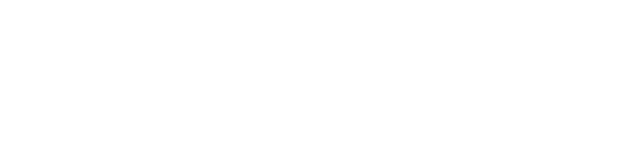
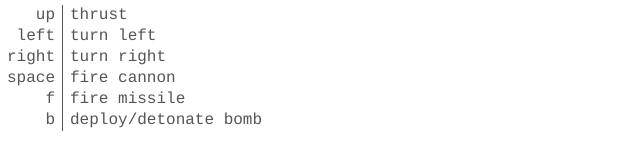
Before and after one commit to TheNickestNick/nickaceves.github.io, a plain HTML site: page asteroids/asteroids.html in a window 1280 px wide. Shown: the whole page, without its empty margins (0-640 px from the left). Drawn offline with Linux system fonts and the light colour scheme; no server answers.

Commit message:
Copied in the latest changes.

```diff
--- a/asteroids/asteroids.html
+++ b/asteroids/asteroids.html
@@ -4,9 +4,33 @@
     <title>Asteroids</title>
     <style>
       body { margin: 0; padding: 0 }
+      #help {
+        position: absolute;
+        margin-top: 5px;
+        z-index: 1000;
+        color: #555;
+        font-family: Courier, monospace;
+      }
+      #help td {
+        padding: 1px 7px 2px 7px;
+      }
+      #help td:first-child {
+        text-align:right;
+        border-right: solid 1px;
+      }
     </style>
     <script data-main="scripts/main" src="scripts/require.js"></script>
   </head>
   <body>
+    <div id="help">
+      <table cellspacing="0" cellpadding="0">
+        <tr><td>up</td><td>thrust</td></tr>
+        <tr><td>left</td><td>turn left</td></tr>
+        <tr><td>right</td><td>turn right</td></tr>
+        <tr><td>space</td><td>fire cannon</td></tr>
+        <tr><td>f</td><td>fire missile</td></tr>
+        <tr><td>b</td><td>deploy/detonate bomb</td></tr>
+      </table>
+    </div>
   </body>
 </html>
--- a/asteroids/scripts/asteroids.js
+++ b/asteroids/scripts/asteroids.js
@@ -35,8 +35,9 @@ define(['./config', './graphics', './meshes', './input', './game', './debug', '.
     start: function() {
       var canvas = document.createElement('canvas');
       canvas.width = 1000; //config.CANVAS_WIDTH;
-      canvas.height = canvas.width * (8/16); //config.CANVAS_HEIGHT;
-      canvas.style.width = '100%';
+      canvas.height = 1000; //canvas.width * (9/16); //config.CANVAS_HEIGHT;
+      canvas.style.height = '100%';
+      canvas.style.position = 'absolute';
       document.body.appendChild(canvas);
 
       game = new Game(canvas.width, canvas.height);
```
